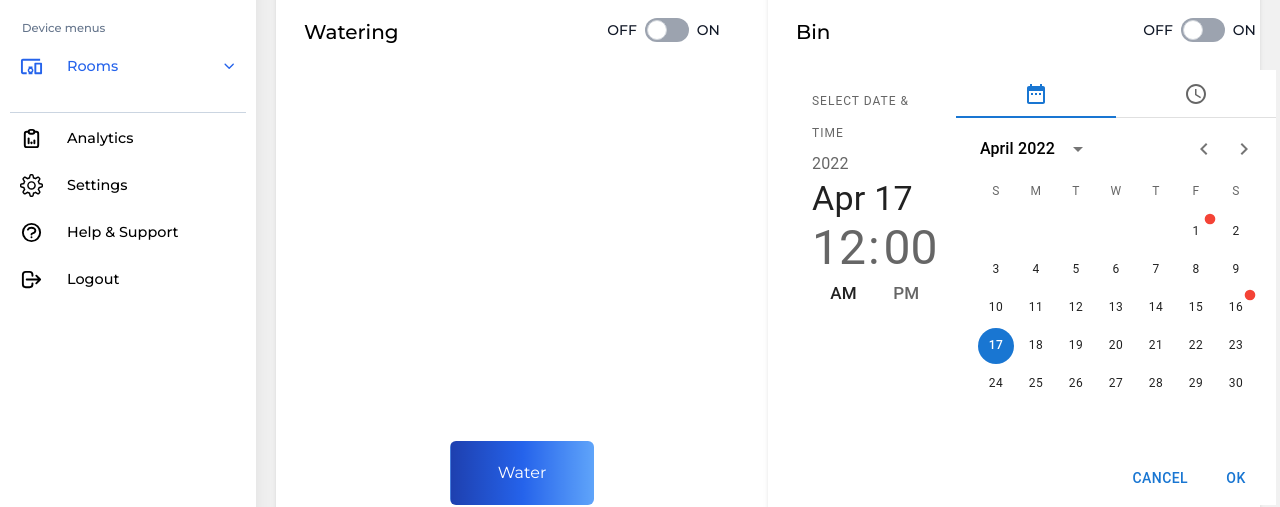
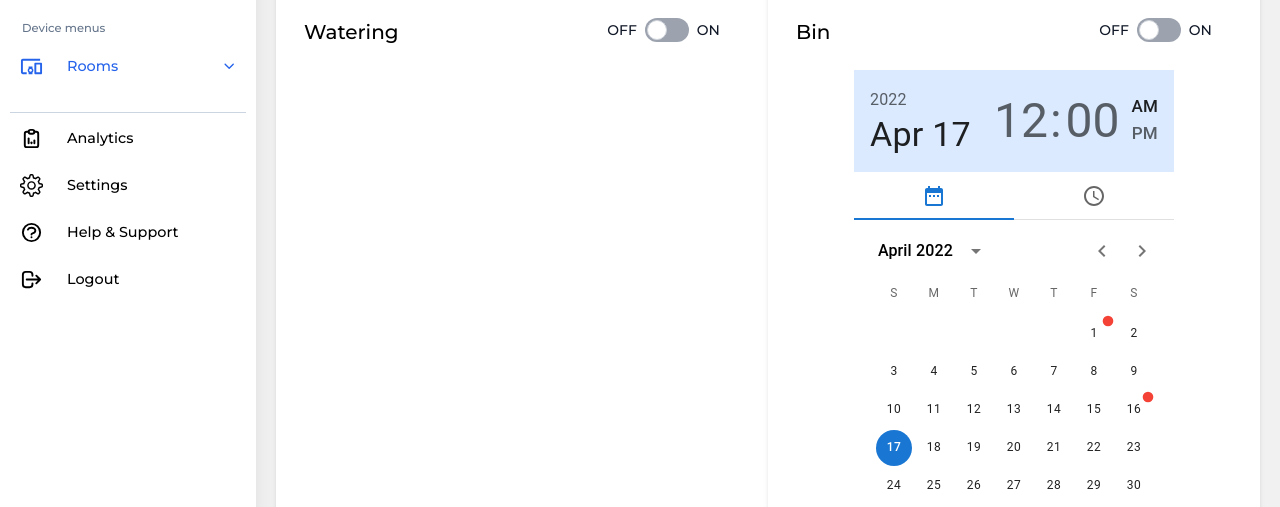
Before and after one commit to jasonchriscodes/Home-Automation-Manager, a React (Create React App) app in the folder frontend/: page /rooms/livingroom in a window 1280 px wide. Shown: the part 154-661 px from the top of the page. Built offline with nearby package versions, Linux system fonts and the light colour scheme.

Commit message:
chore: add calendar styling

```diff
--- a/frontend/src/App.css
+++ b/frontend/src/App.css
@@ -107,3 +107,16 @@
 .slider-curtain-box i {
   margin:0 10px;
 }
+
+
+/* Calendar */
+.css-1hbyad5-MuiTypography-root{
+  display: none !important;
+}
+.css-4pax7l-MuiPickersLayout-root .MuiPickersLayout-toolbar{
+  background-color: #DBEAFE;
+}
+
+.css-1qs309j-MuiButtonBase-root-MuiPickersDay-root.Mui-selected{
+  background-color: #2563EB !important;
+}
--- a/frontend/src/components/Calendar.js
+++ b/frontend/src/components/Calendar.js
@@ -8,6 +8,7 @@ import { Badge } from "@mui/material";
 import { PickersDay } from "@mui/x-date-pickers/PickersDay";
 import FiberManualRecordIcon from "@mui/icons-material/FiberManualRecord";
 import { red } from "@mui/material/colors";
+import "./../App.css";
 
 export default function StaticDateTimePickerLandscape() {
   const initialValue = dayjs("2022-04-17");
@@ -43,7 +44,8 @@ export default function StaticDateTimePickerLandscape() {
   return (
     <LocalizationProvider dateAdapter={AdapterDayjs}>
       <StaticDateTimePicker
-        orientation="landscape"
+        className=""
+        orientation="portrait"
         defaultValue={initialValue}
         loading={isLoading}
         renderLoading={() => <DayCalendarSkeleton />}
```
